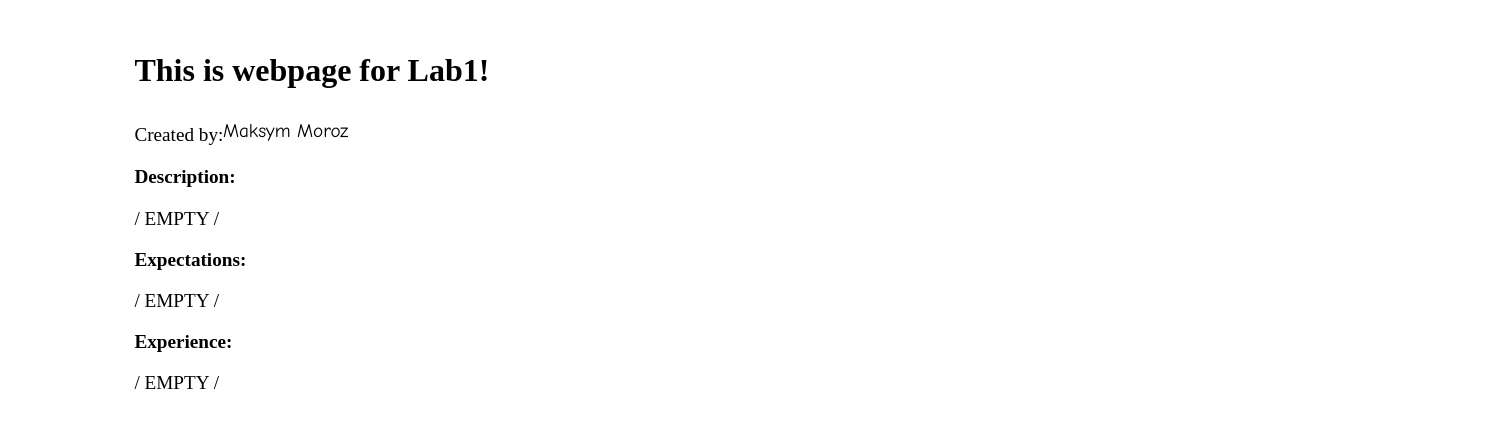
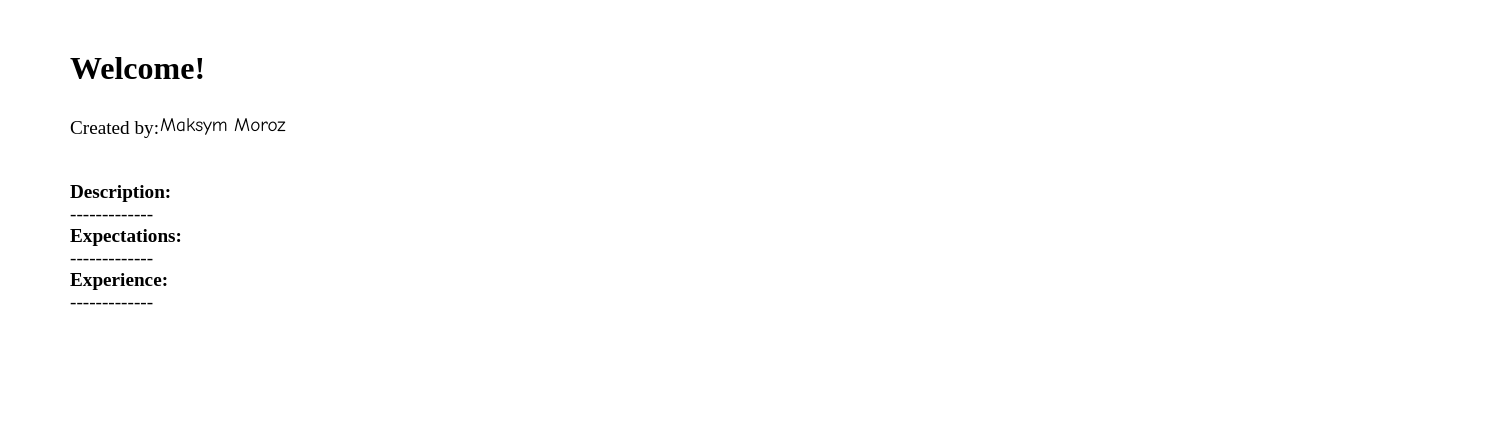
Before and after one commit to MaksMorozKP-03/Web3CourseLab1, a plain HTML site: page index.html in a window 1280 px wide. Shown: the whole page, 1487 px wide, since content can reach past the window. Drawn offline with Linux system fonts and the light colour scheme.

Commit message:
Add files via upload

```diff
--- /dev/null
+++ b/index.css
@@ -0,0 +1,52 @@
+.main-title {
+  position: relative;
+  top: 50px;
+  left: 70px;
+  font-size: xx-large;
+  font-weight: bold;
+}
+
+.created-by {
+  position: relative;
+  top: 80px;
+  font-size: larger;
+  font-weight: normal;
+  left: 70px;
+}
+html {
+  display: flex;
+}
+* {
+  margin: 0;
+  padding: 0;
+
+}
+
+
+
+.name {
+  position: relative;
+  position: relative;
+  left: 160px;
+  top: 55px;
+  font-size: larger;
+  font-weight: normal;
+  font-family: 'Comic Sans MS';
+}
+
+.title {
+  position: relative;
+  top: 100px;
+  font-size: larger;
+  font-weight: bold;
+  left: 70px;
+}
+
+
+
+.text {
+  position: relative;
+  top: 100px;
+  font-size: larger;
+  left: 70px;
+}
--- a/index.html
+++ b/index.html
@@ -2,19 +2,19 @@
 <html>
 
 <head>
-    <link rel="stylesheet" href="project.css">
+    <link rel="stylesheet" href="index.css">
 </head>
 
 <body>
-    <p class="main-title">This is webpage for Lab1!</p>
+    <p class="main-title">Welcome!</p>
     <p class="created-by">Created by:</p>
-    <p class="name"> Maksym Moroz</p>
-    <p class='title'> Description:</p>
-    <p class='text'> / EMPTY /</p>
+    <p class="name">Maksym Moroz</p>
+    <p class='title'>Description:</p>
+    <p class='text'>-------------</p>
     <p class='title'> Expectations:</p>
-    <p class='text'> / EMPTY /</p>
+    <p class='text'>-------------</p>
     <p class='title'> Experience:</p>
-    <p class='text'> / EMPTY /</p>
+    <p class='text'>-------------</p>
 </body>
 
 </html>
```
Also changed, not shown: image.jpg (added).
